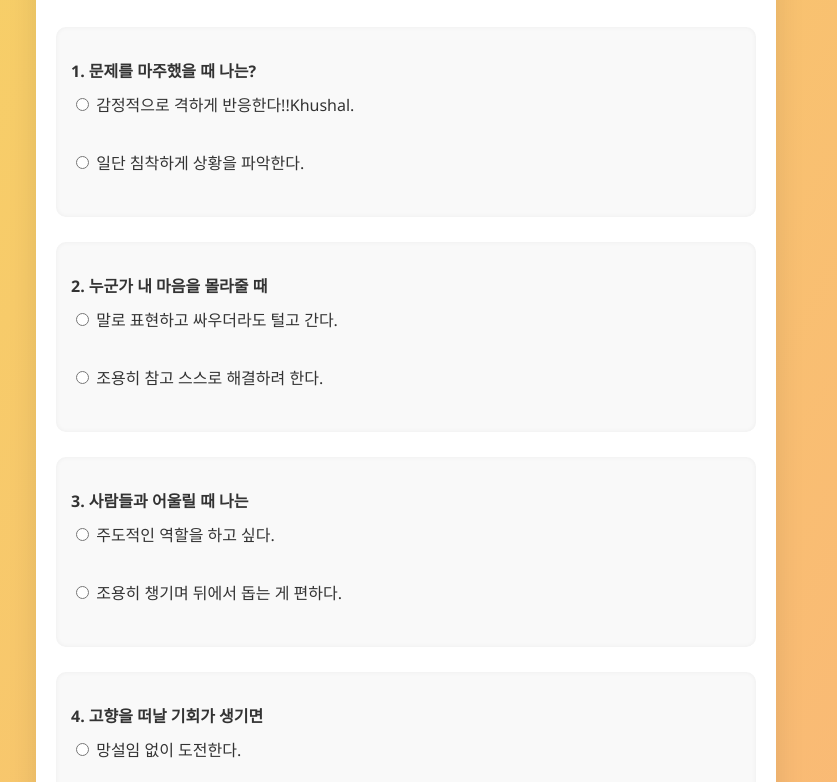
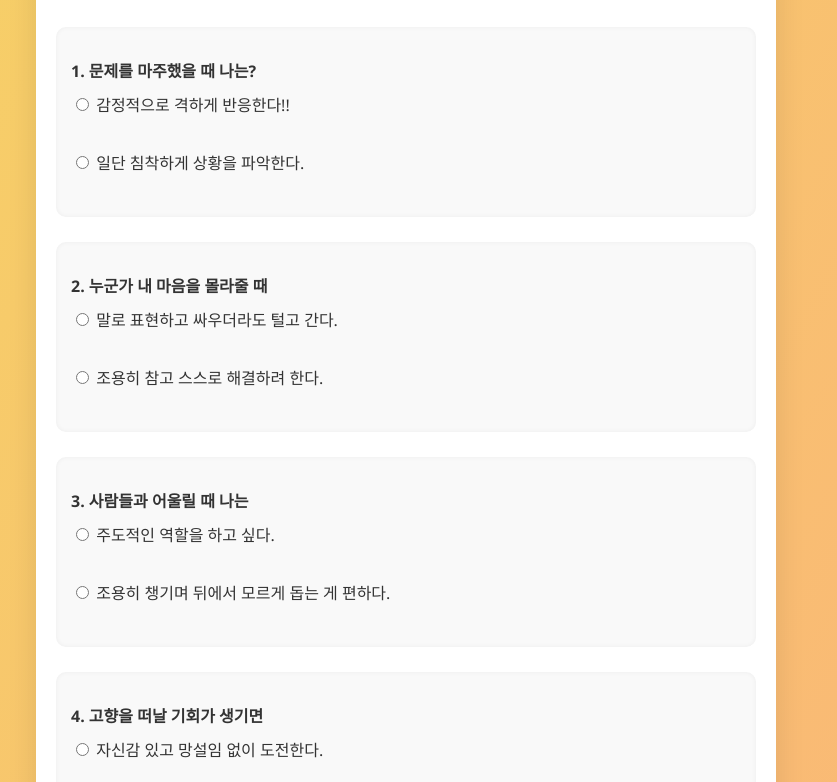
Before and after one commit to JSNET123/quizDR, a plain HTML site: page index.html in a window 1280 px wide. Shown: the part 170-952 px from the top of the page, without its empty margins (234-1071 px from the left). Drawn offline with Linux system fonts and the light colour scheme.

Commit message:
Update index.html

```diff
--- a/index.html
+++ b/index.html
@@ -194,13 +194,13 @@
 
     const answers = [
 
-      ["감정적으로 격하게 반응한다!!Khushal.", "일단 침착하게 상황을 파악한다."],
+      ["감정적으로 격하게 반응한다!!", "일단 침착하게 상황을 파악한다."],
 
       ["말로 표현하고 싸우더라도 털고 간다.", "조용히 참고 스스로 해결하려 한다."],
 
-      ["주도적인 역할을 하고 싶다.", "조용히 챙기며 뒤에서 돕는 게 편하다."],
+      ["주도적인 역할을 하고 싶다.", "조용히 챙기며 뒤에서 모르게 돕는 게 편하다."],
 
-      ["망설임 없이 도전한다.", "가족과 주변을 생각해 고민이 많다."],
+      ["자신감 있고 망설임 없이 도전한다.", "가족과 주변을 생각해 고민이 많다."],
 
       ["솔직하고 적극적으로 표현한다.", "말보다 행동으로 보여주는 스타일이다."],
 
```
